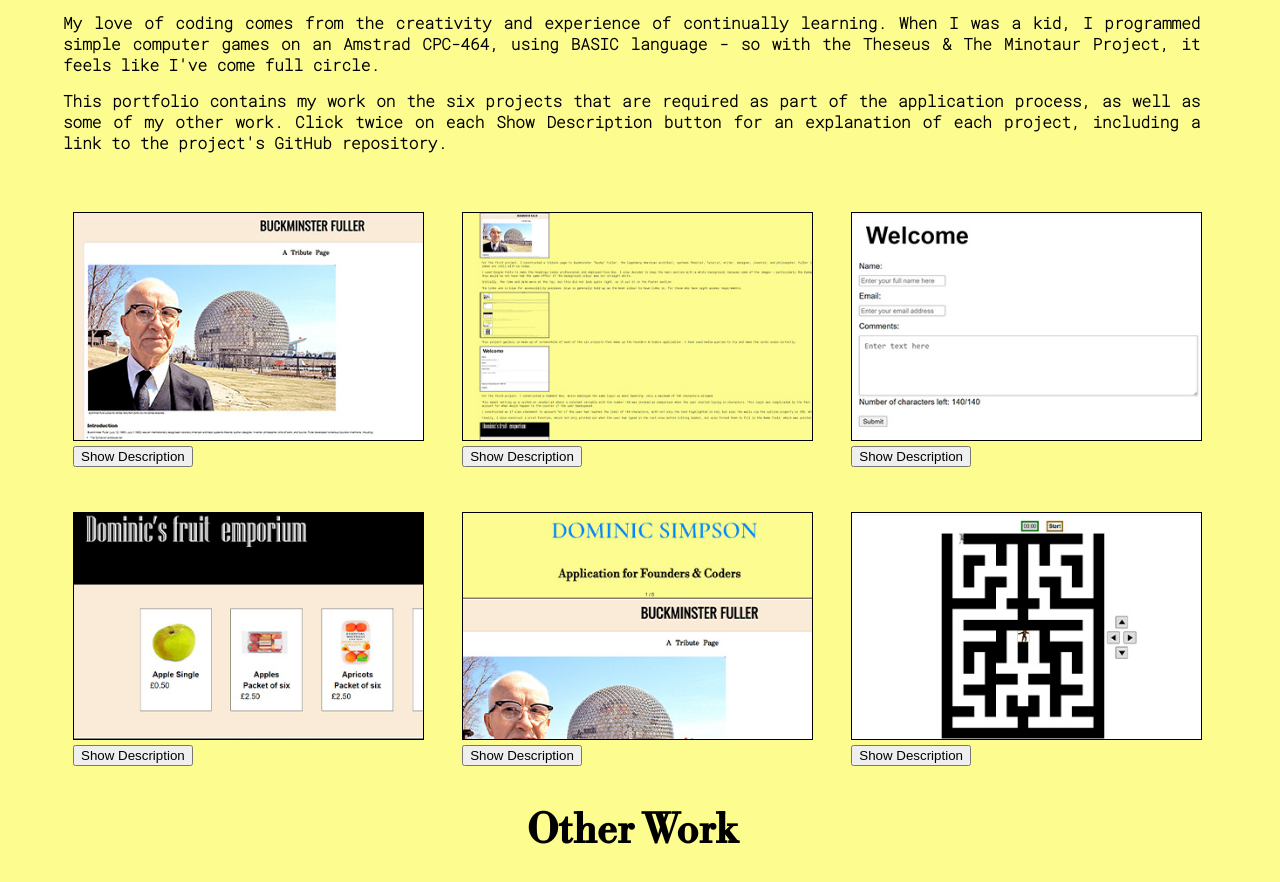
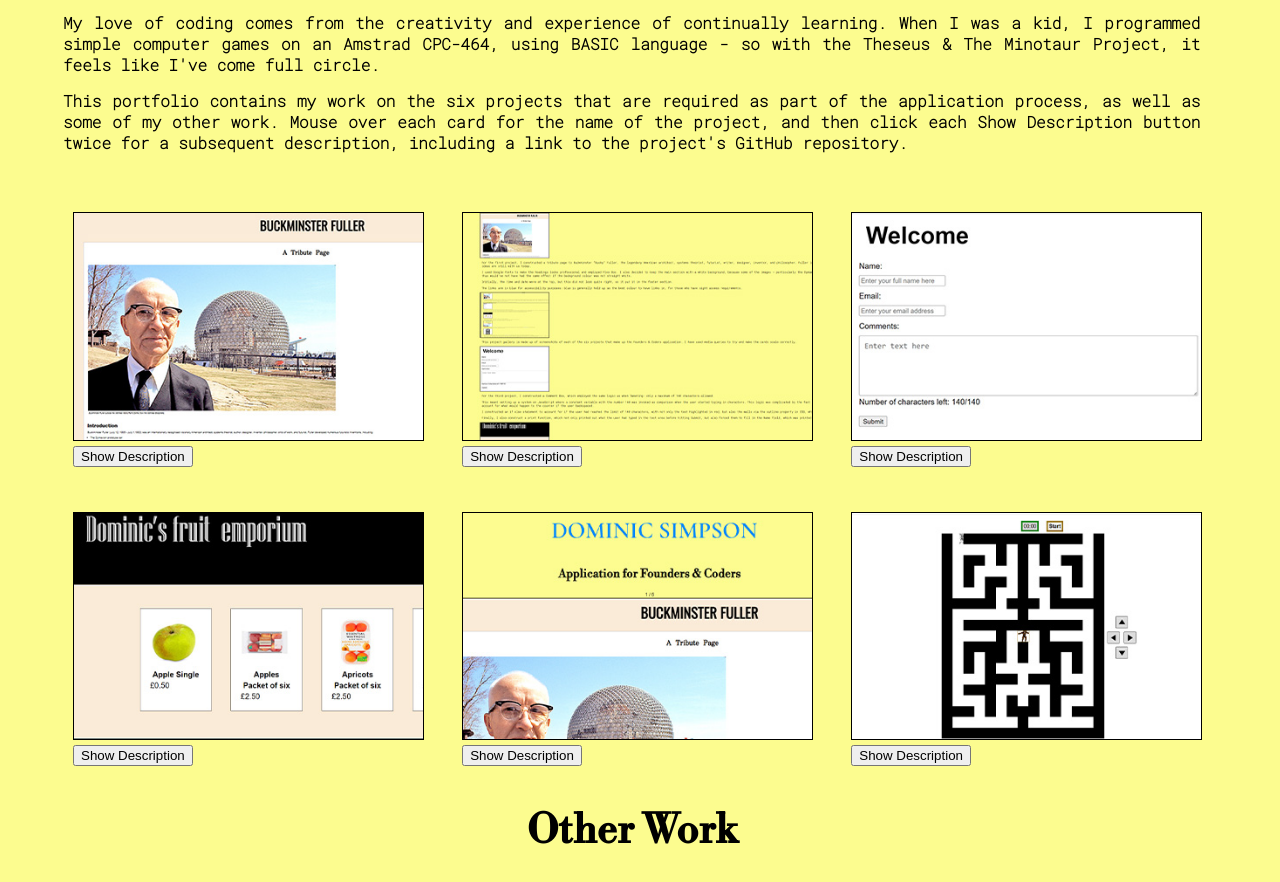
Before and after one commit to DominicSimpson/facprojecttwo, a plain HTML site: page index.html in a window 1280 px wide. Shown: the part 1428-2310 px from the top of the page. Drawn offline with nearby package versions, Linux system fonts and the light colour scheme; a web font is replaced by a local one.

Commit message:
Add files via upload

```diff
--- a/index.html
+++ b/index.html
@@ -90,8 +90,9 @@
 					When I was a kid, I programmed simple computer games on an Amstrad CPC-464, using BASIC language -
 					so with the Theseus &amp; The Minotaur Project, it feels like I've come full circle.</p>
 					<p>This portfolio contains my work on the six projects that are
-					required as part of the application process, as well as some of my other work. Click twice on each
-					Show Description button for an explanation of each project, including a link to
+					required as part of the application process, as well as some of my other work.
+					Mouse over each card for the name of the project, and then click each
+					Show Description button twice for a subsequent description, including a link to
 					the project's GitHub repository.</p>
 				<br>
 
```
